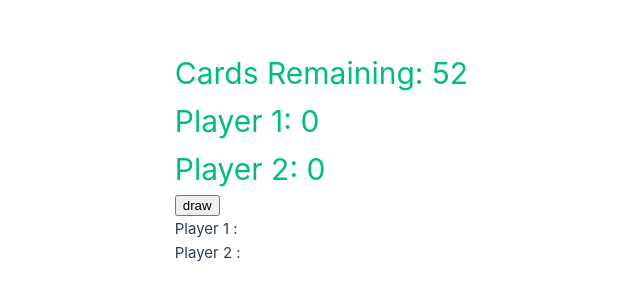
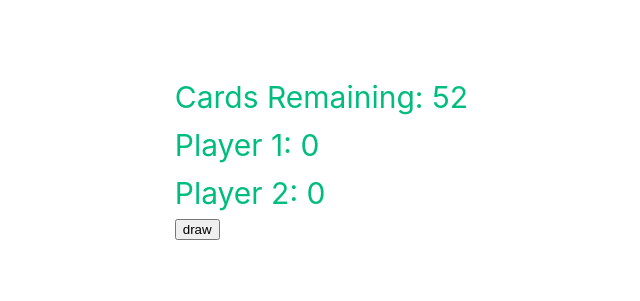
Before and after one commit to junjenfong/digifiv, a Vue app: page / in a window 1280 px wide. Shown: the part 243-544 px from the top of the page, without its empty margins (172-812 px from the left). Built offline with nearby package versions, Linux system fonts and the light colour scheme.

Commit message:
add images

```diff
--- a/src/components/Cards.vue
+++ b/src/components/Cards.vue
@@ -7,13 +7,13 @@
     </h1>
     <h2 v-if="winner">{{ winner }}</h2>
     <button @click="draw()" v-if="!hideButton">draw</button>
-    <div>
+    <div v-if="player1Card.value">
       <p>Player 1 :</p>
-      <img v-if="player1Card.value" :src="getImgUrl(this.player1Card)" />
+      <img :src="getImgUrl(this.player1Card)" />
     </div>
-    <div>
+    <div v-if="player2Card.value">
       <p>Player 2 :</p>
-      <img v-if="player2Card.value" :src="getImgUrl(this.player2Card)" />
+      <img :src="getImgUrl(this.player2Card)" />
     </div>
   </div>
 </template>
```
